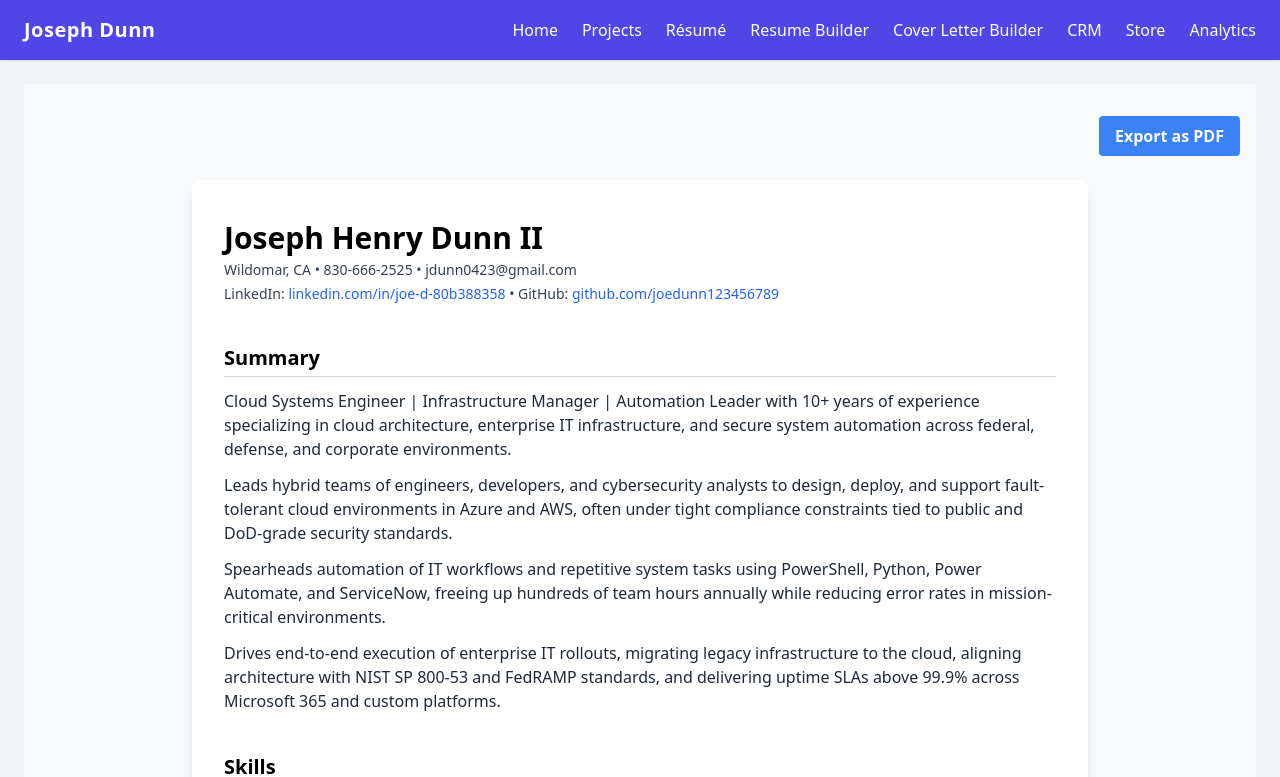
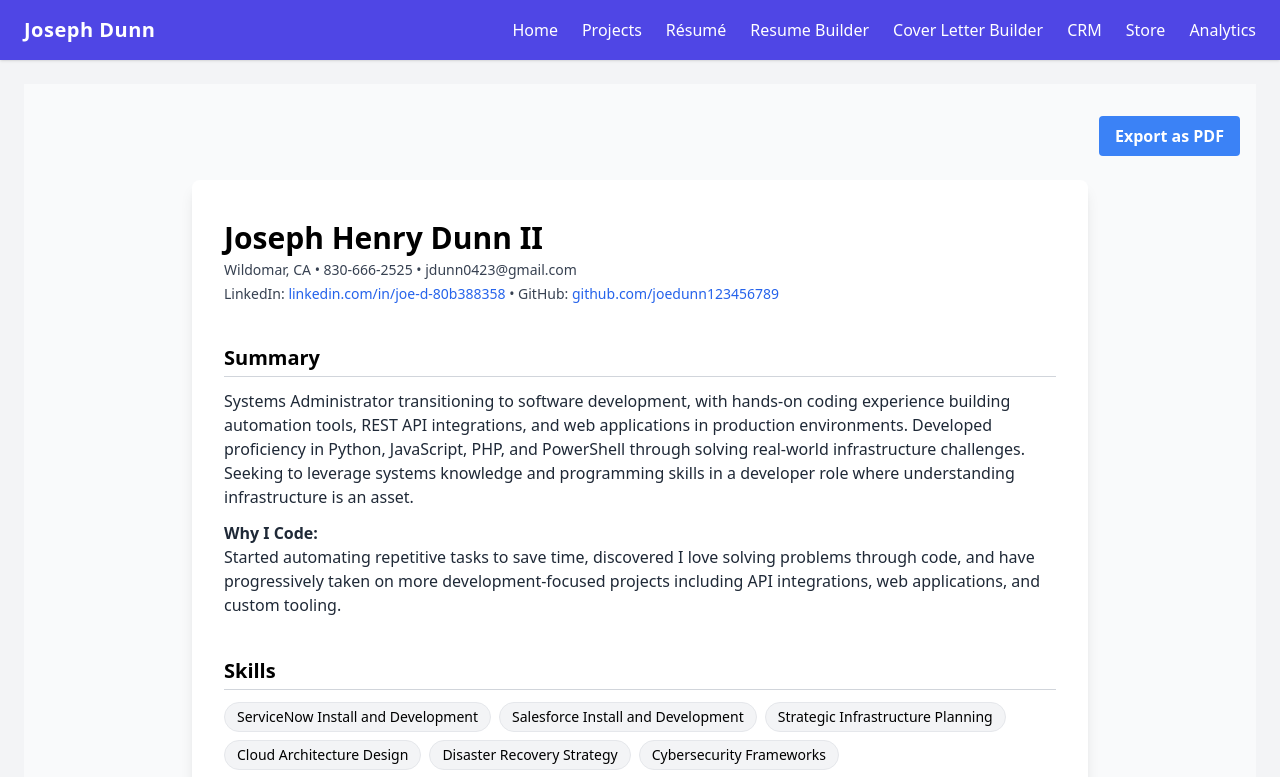
Before and after one commit to joedunn123456789/joedunn123456789, a React (Vite) app: page /#/resume in a window 1280 px wide. Shown: the top 777 px of the page. Built offline with nearby package versions, Linux system fonts and the light colour scheme; what @react-pdf/renderer would draw is missing.

Commit message:
change summary section

```diff
--- a/src/pages/Resume.tsx
+++ b/src/pages/Resume.tsx
@@ -37,16 +37,11 @@ const Resume: React.FC = () => {
             </h2>
             <div className="space-y-3 text-gray-800">
               <p>
-                Cloud Systems Engineer | Infrastructure Manager | Automation Leader with 10+ years of experience specializing in cloud architecture, enterprise IT infrastructure, and secure system automation across federal, defense, and corporate environments.
+                Systems Administrator transitioning to software development, with hands-on coding experience building automation tools, REST API integrations, and web applications in production environments. Developed proficiency in Python, JavaScript, PHP, and PowerShell through solving real-world infrastructure challenges. Seeking to leverage systems knowledge and programming skills in a developer role where understanding infrastructure is an asset.
               </p>
               <p>
-                Leads hybrid teams of engineers, developers, and cybersecurity analysts to design, deploy, and support fault-tolerant cloud environments in Azure and AWS, often under tight compliance constraints tied to public and DoD-grade security standards.
-              </p>
-              <p>
-                Spearheads automation of IT workflows and repetitive system tasks using PowerShell, Python, Power Automate, and ServiceNow, freeing up hundreds of team hours annually while reducing error rates in mission-critical environments.
-              </p>
-              <p>
-                Drives end-to-end execution of enterprise IT rollouts, migrating legacy infrastructure to the cloud, aligning architecture with NIST SP 800-53 and FedRAMP standards, and delivering uptime SLAs above 99.9% across Microsoft 365 and custom platforms.
+                <span className="font-semibold">Why I Code:</span><br />
+                Started automating repetitive tasks to save time, discovered I love solving problems through code, and have progressively taken on more development-focused projects including API integrations, web applications, and custom tooling.
               </p>
             </div>
           </section>
```
